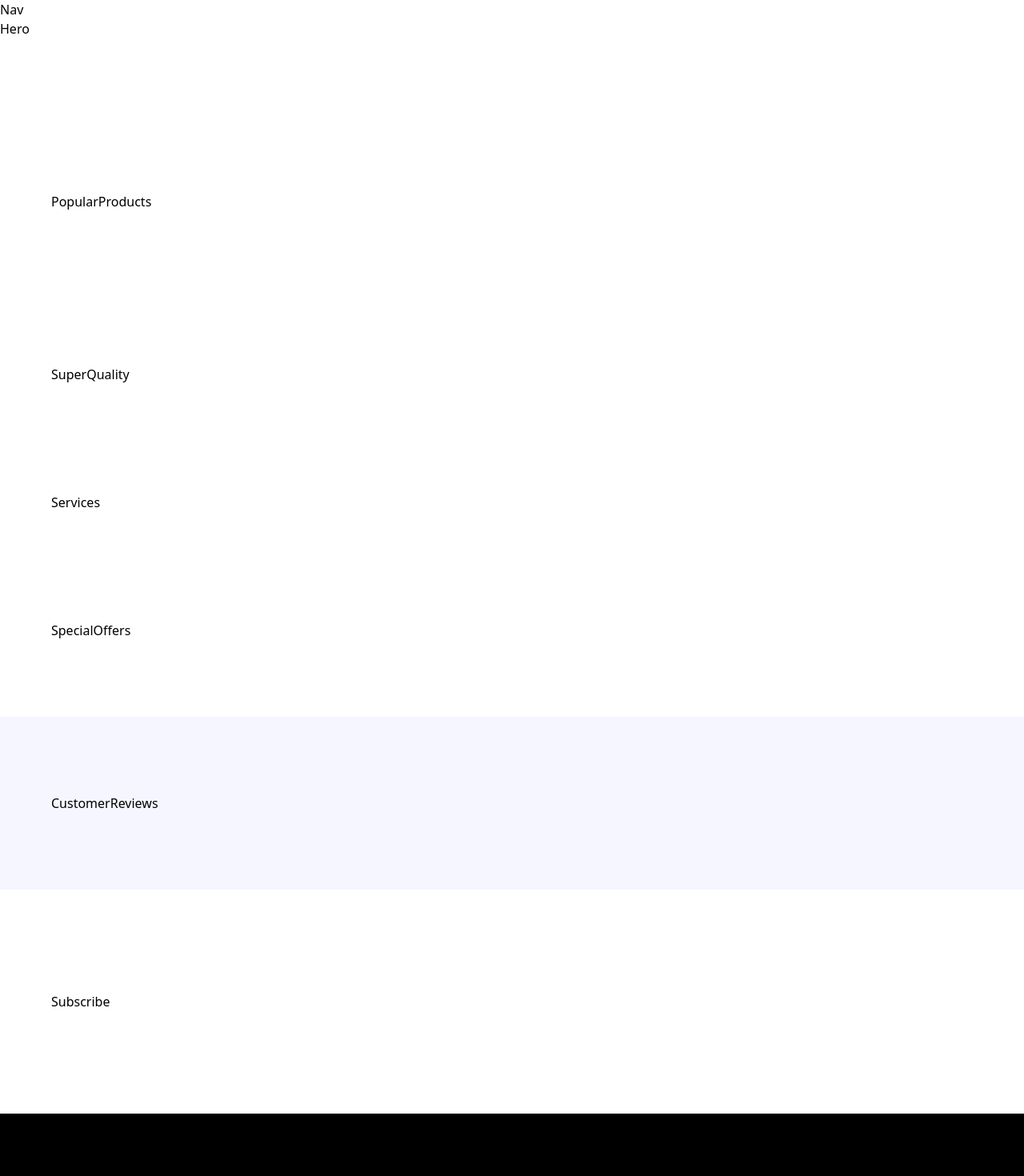
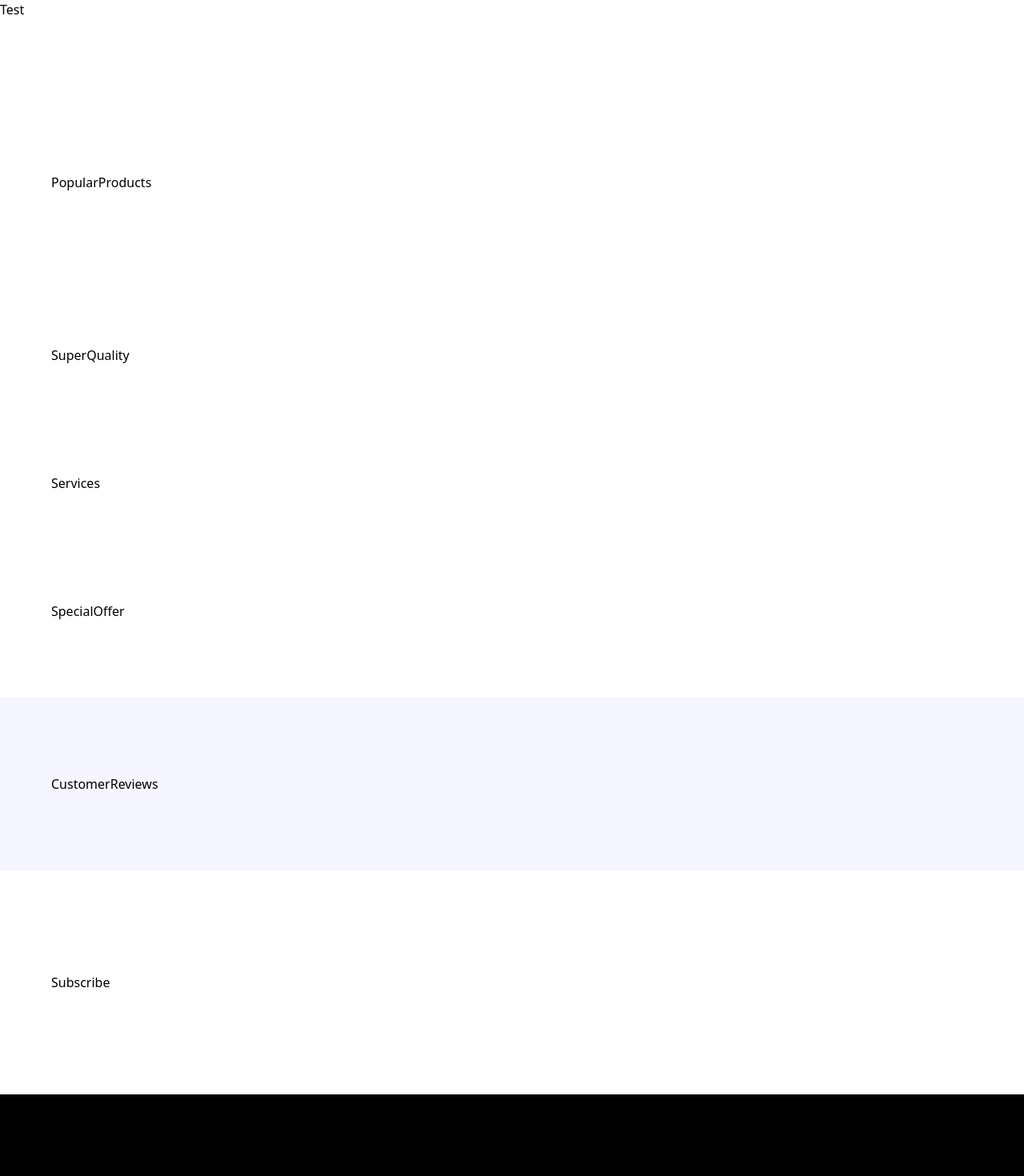
Before and after one commit to atifHussaini/Nike-App, a React (Vite) app: page / in a window 1280 px wide. Shown: the top 1470 px of the page at 80% size. Built offline with nearby package versions, Linux system fonts and the light colour scheme; a web font is replaced by a local one.

Commit message:
imports added

```diff
--- a/src/App.jsx
+++ b/src/App.jsx
@@ -1,31 +1,31 @@
-import React from 'react';
+import { CustomerReviews, Footer, Hero, PopularProducts, Services, SpecialOffer, Subscribe, SuperQuality } from "./sections";
 
-const App = (props) => (
+const App = () => (
   <main className="relative">
-    Nav
+    {/* Nav */}
     <section className="xl:padding-1 wide:padding-r padding-b">
-      Hero
+      <Hero />
     </section>
     <section className="padding">
-      PopularProducts
+      <PopularProducts />
     </section>
     <section className="padding">
-      SuperQuality
+      <SuperQuality />
     </section>
     <section className="padding-x py-10">
-      Services
+      <Services />
     </section>
     <section className="padding">
-      SpecialOffers
+      <SpecialOffer />
     </section>
     <section className="bg-pale-blue padding">
-      CustomerReviews
+      <CustomerReviews />
     </section>
     <section className="padding-x sm:py-32 py-16 w-full">
-      Subscribe
+      <Subscribe />
     </section>
     <section className="bg-black padding-x padding-t pb-8">
-      Footer
+      <Footer />
     </section>
   </main>
 )
--- /dev/null
+++ b/src/sections/CustomerReviews.jsx
@@ -0,0 +1,7 @@
+const CustomerReviews = () => {
+  return (
+    <div>CustomerReviews</div>
+  )
+}
+
+export default CustomerReviews
--- /dev/null
+++ b/src/sections/Footer.jsx
@@ -0,0 +1,7 @@
+const Footer = () => {
+  return (
+    <div>Footer</div>
+  )
+}
+
+export default Footer
--- /dev/null
+++ b/src/sections/Hero.jsx
@@ -0,0 +1,7 @@
+const Hero = () => {
+  return (
+    <div>Test</div>
+  )
+}
+
+export default Hero
--- /dev/null
+++ b/src/sections/PopularProducts.jsx
@@ -0,0 +1,7 @@
+const PopularProducts = () => {
+  return (
+    <div>PopularProducts</div>
+  )
+}
+
+export default PopularProducts
--- /dev/null
+++ b/src/sections/Services.jsx
@@ -0,0 +1,7 @@
+const Services = () => {
+  return (
+    <div>Services</div>
+  )
+}
+
+export default Services
--- /dev/null
+++ b/src/sections/SpecialOffer.jsx
@@ -0,0 +1,7 @@
+const SpecialOffer = () => {
+  return (
+    <div>SpecialOffer</div>
+  )
+}
+
+export default SpecialOffer
--- /dev/null
+++ b/src/sections/Subscribe.jsx
@@ -0,0 +1,7 @@
+const Subscribe = () => {
+  return (
+    <div>Subscribe</div>
+  )
+}
+
+export default Subscribe
--- /dev/null
+++ b/src/sections/SuperQuality.jsx
@@ -0,0 +1,7 @@
+const SuperQuality = () => {
+  return (
+    <div>SuperQuality</div>
+  )
+}
+
+export default SuperQuality
--- /dev/null
+++ b/src/sections/index.js
@@ -0,0 +1,19 @@
+import Hero from './Hero';
+import PopularProducts from './PopularProducts';
+import SuperQuality from './SuperQuality';
+import Services from './Services';
+import SpecialOffer from './SpecialOffer';
+import CustomerReviews from './CustomerReviews';
+import Subscribe from './Subscribe';
+import Footer from './Footer';
+
+export {
+    Hero,
+    PopularProducts,
+    SuperQuality,
+    Services,
+    SpecialOffer,
+    CustomerReviews,
+    Subscribe,
+    Footer
+}
```
